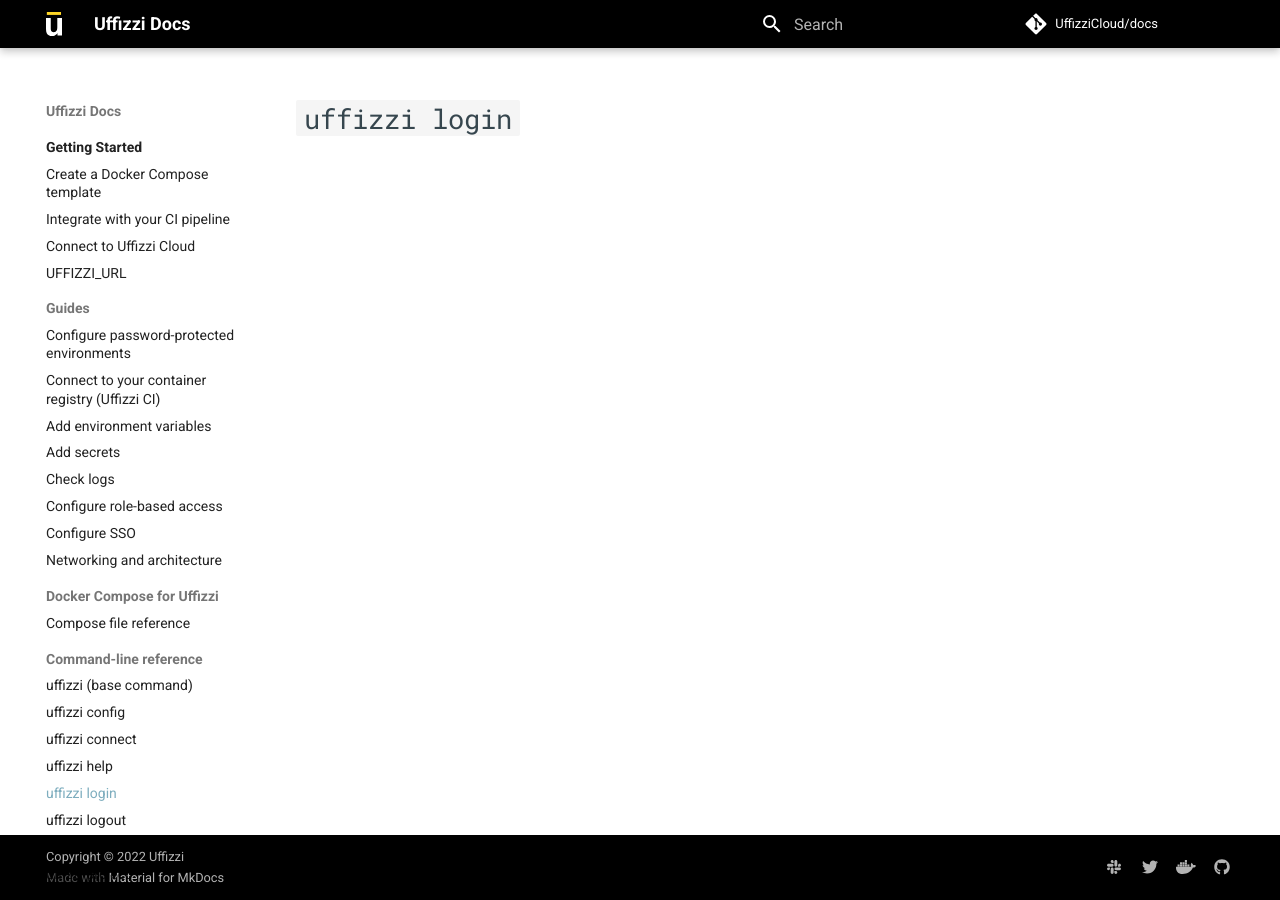
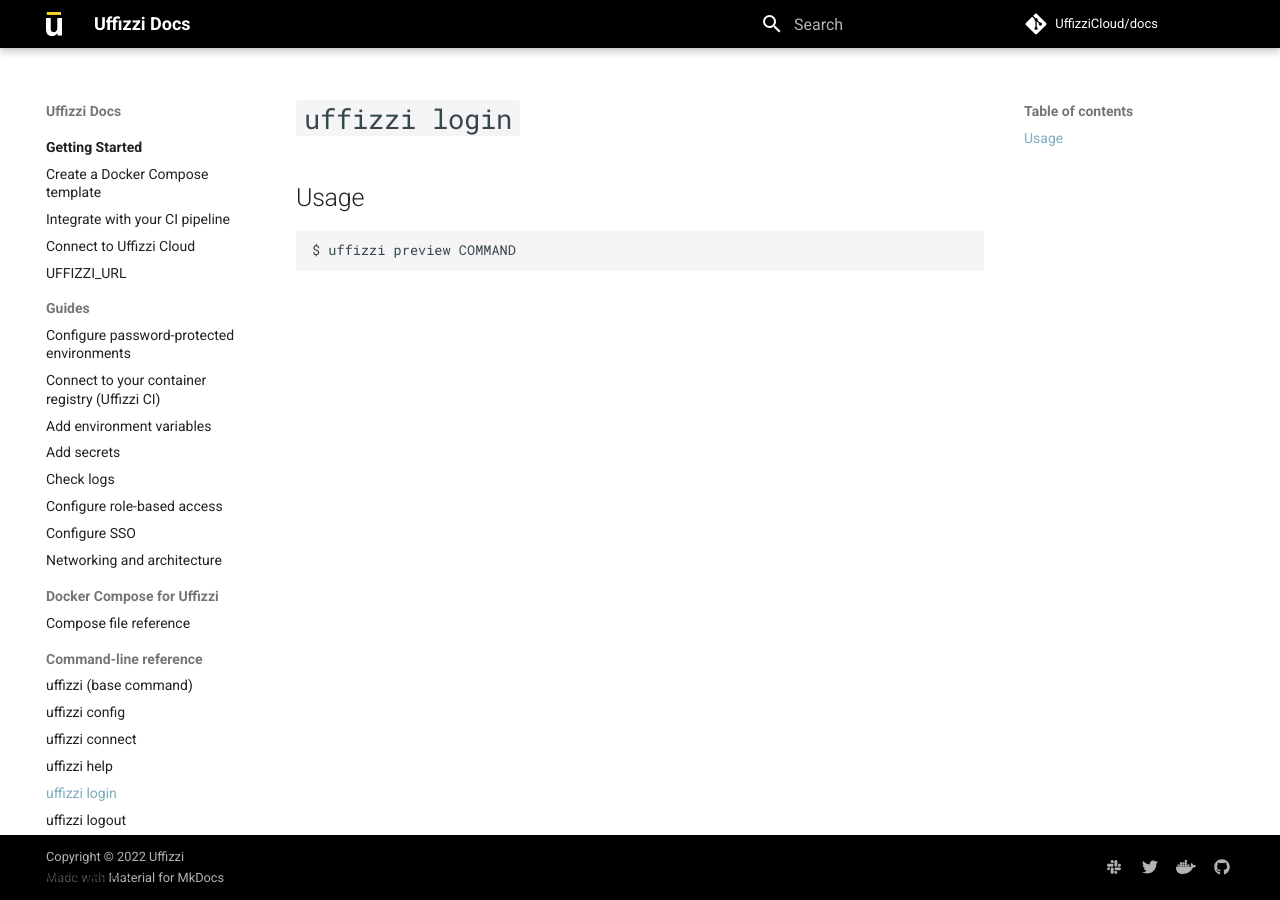
Before and after one commit to UffizziCloud/docs, an MkDocs documentation site: the page built from docs/references/cli/login.md, in a window 1280 px wide. Built offline with MkDocs 1.6.1 and Material for MkDocs 9.7.7, drawn with Linux system fonts in a browser that asks for light colours; comment, search, counter and statistics services are not loaded.

Commit message:
[#64] test commit for createing preview

````diff
--- a/docs/references/cli/login.md
+++ b/docs/references/cli/login.md
@@ -1 +1,7 @@
 # `uffizzi login`
+
+## Usage
+
+```
+$ uffizzi preview COMMAND
+```
````
